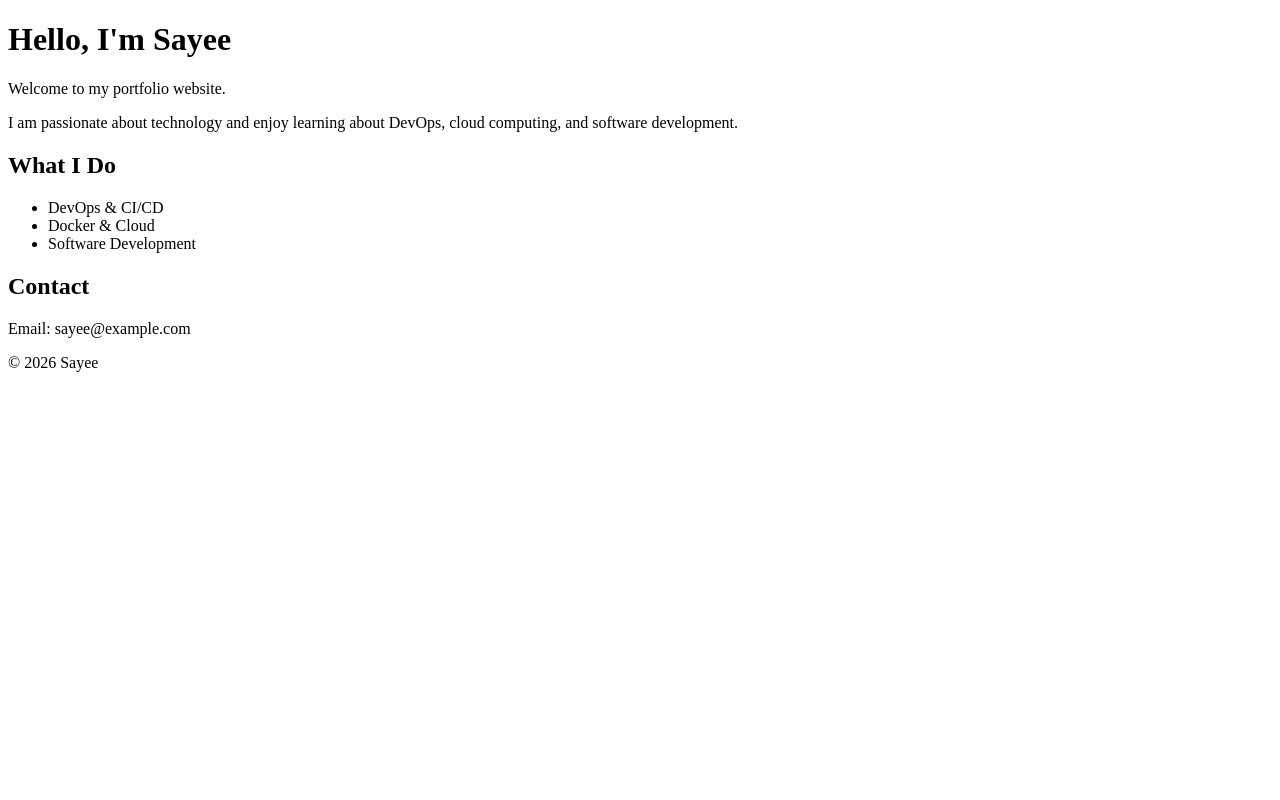
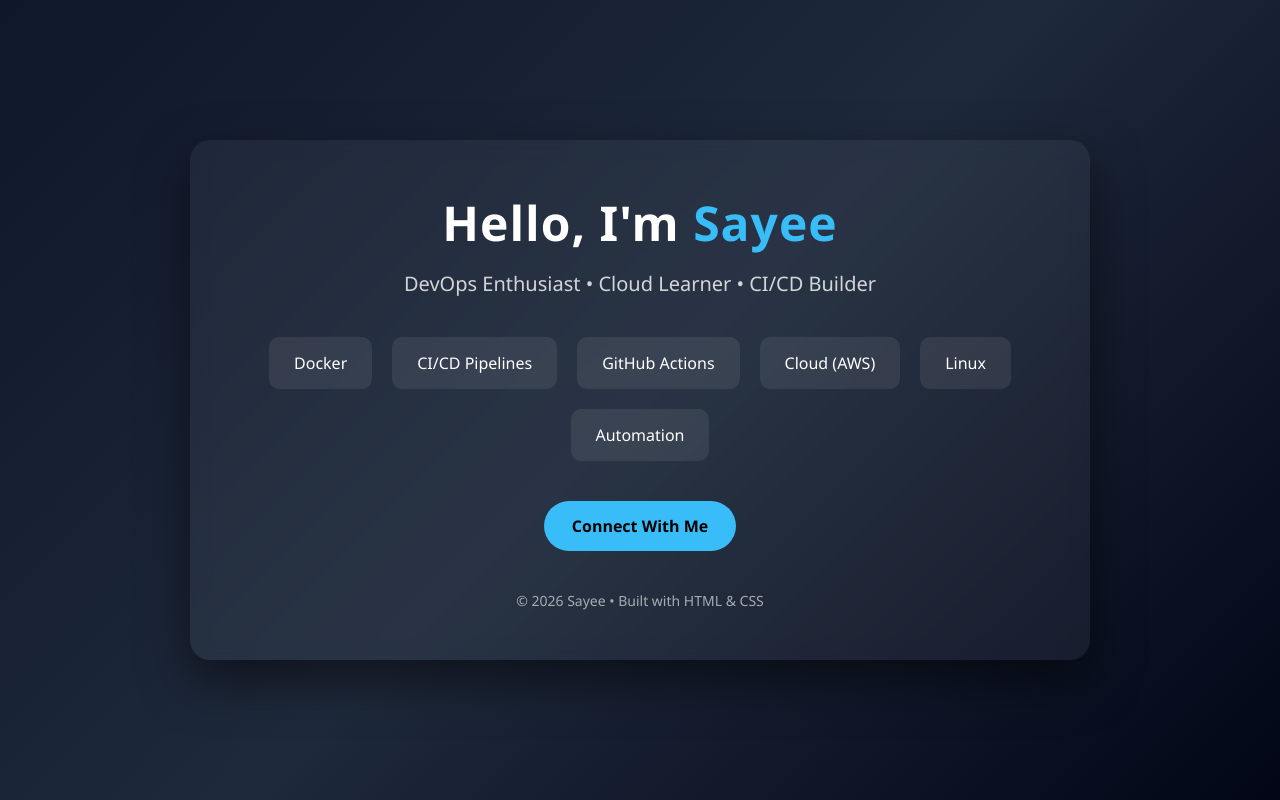
Before and after one commit to SayeeZ/GitHub-Actions-getting-started, a plain HTML site: page index.html in a window 1280 px wide. Drawn offline with Linux system fonts and the light colour scheme.

Commit message:
Revise portfolio content and enhance styling
Updated portfolio details and added skills section.

```diff
--- a/index.html
+++ b/index.html
@@ -1,35 +1,161 @@
 <!DOCTYPE html>
 <html lang="en">
 <head>
-    <meta charset="UTF-8">
-    <meta name="viewport" content="width=device-width, initial-scale=1.0">
-    <title>My Portfolio</title>
+<meta charset="UTF-8">
+<meta name="viewport" content="width=device-width, initial-scale=1.0">
+<title>Sayee | DevOps Portfolio</title>
+
+<style>
+
+/* Reset */
+*{
+margin:0;
+padding:0;
+box-sizing:border-box;
+font-family: "Segoe UI", sans-serif;
+}
+
+/* Background */
+body{
+height:100vh;
+display:flex;
+justify-content:center;
+align-items:center;
+background: linear-gradient(135deg,#0f172a,#1e293b,#020617);
+color:white;
+}
+
+/* Main Card */
+.container{
+text-align:center;
+max-width:900px;
+padding:50px;
+border-radius:20px;
+background: rgba(255,255,255,0.05);
+backdrop-filter: blur(10px);
+box-shadow: 0 20px 50px rgba(0,0,0,0.5);
+animation: fadeIn 1.5s ease;
+}
+
+/* Title */
+h1{
+font-size:48px;
+margin-bottom:15px;
+letter-spacing:1px;
+}
+
+/* Highlight */
+.highlight{
+color:#38bdf8;
+}
+
+/* Subtitle */
+.subtitle{
+font-size:20px;
+opacity:0.8;
+margin-bottom:40px;
+}
+
+/* Skills Section */
+.skills{
+display:flex;
+justify-content:center;
+gap:20px;
+flex-wrap:wrap;
+}
+
+/* Skill Cards */
+.skill-card{
+padding:15px 25px;
+border-radius:10px;
+background:rgba(255,255,255,0.08);
+transition: all 0.3s ease;
+cursor:pointer;
+}
+
+/* Hover Animation */
+.skill-card:hover{
+transform: translateY(-8px) scale(1.05);
+background:#38bdf8;
+color:black;
+box-shadow:0 10px 25px rgba(56,189,248,0.6);
+}
+
+/* Contact Button */
+.contact-btn{
+margin-top:40px;
+display:inline-block;
+padding:14px 28px;
+border-radius:30px;
+background:#38bdf8;
+color:black;
+font-weight:bold;
+text-decoration:none;
+transition:all 0.3s ease;
+}
+
+/* Button Hover */
+.contact-btn:hover{
+transform:scale(1.08);
+background:white;
+box-shadow:0 0 20px rgba(56,189,248,0.8);
+}
+
+/* Footer */
+footer{
+margin-top:40px;
+font-size:14px;
+opacity:0.6;
+}
+
+/* Animation */
+@keyframes fadeIn{
+from{
+opacity:0;
+transform: translateY(40px);
+}
+to{
+opacity:1;
+transform: translateY(0);
+}
+}
+
+</style>
 </head>
 
 <body>
 
-    <h1>Hello, I'm Sayee</h1>
+<div class="container">
 
-    <p>Welcome to my portfolio website.</p>
+<h1>Hello, I'm <span class="highlight">Sayee</span></h1>
 
-    <p>
-        I am passionate about technology and enjoy learning about
-        DevOps, cloud computing, and software development.
-    </p>
+<p class="subtitle">
+DevOps Enthusiast • Cloud Learner • CI/CD Builder
+</p>
 
-    <h2>What I Do</h2>
-    <ul>
-        <li>DevOps & CI/CD</li>
-        <li>Docker & Cloud</li>
-        <li>Software Development</li>
-    </ul>
+<div class="skills">
 
-    <h2>Contact</h2>
-    <p>Email: sayee@example.com</p>
+<div class="skill-card">Docker</div>
 
-    <footer>
-        <p>© 2026 Sayee</p>
-    </footer>
+<div class="skill-card">CI/CD Pipelines</div>
+
+<div class="skill-card">GitHub Actions</div>
+
+<div class="skill-card">Cloud (AWS)</div>
+
+<div class="skill-card">Linux</div>
+
+<div class="skill-card">Automation</div>
+
+</div>
+
+<a class="contact-btn" href="#">Connect With Me</a>
+
+<footer>
+© 2026 Sayee • Built with HTML & CSS
+</footer>
+
+</div>
 
 </body>
 </html>
```
